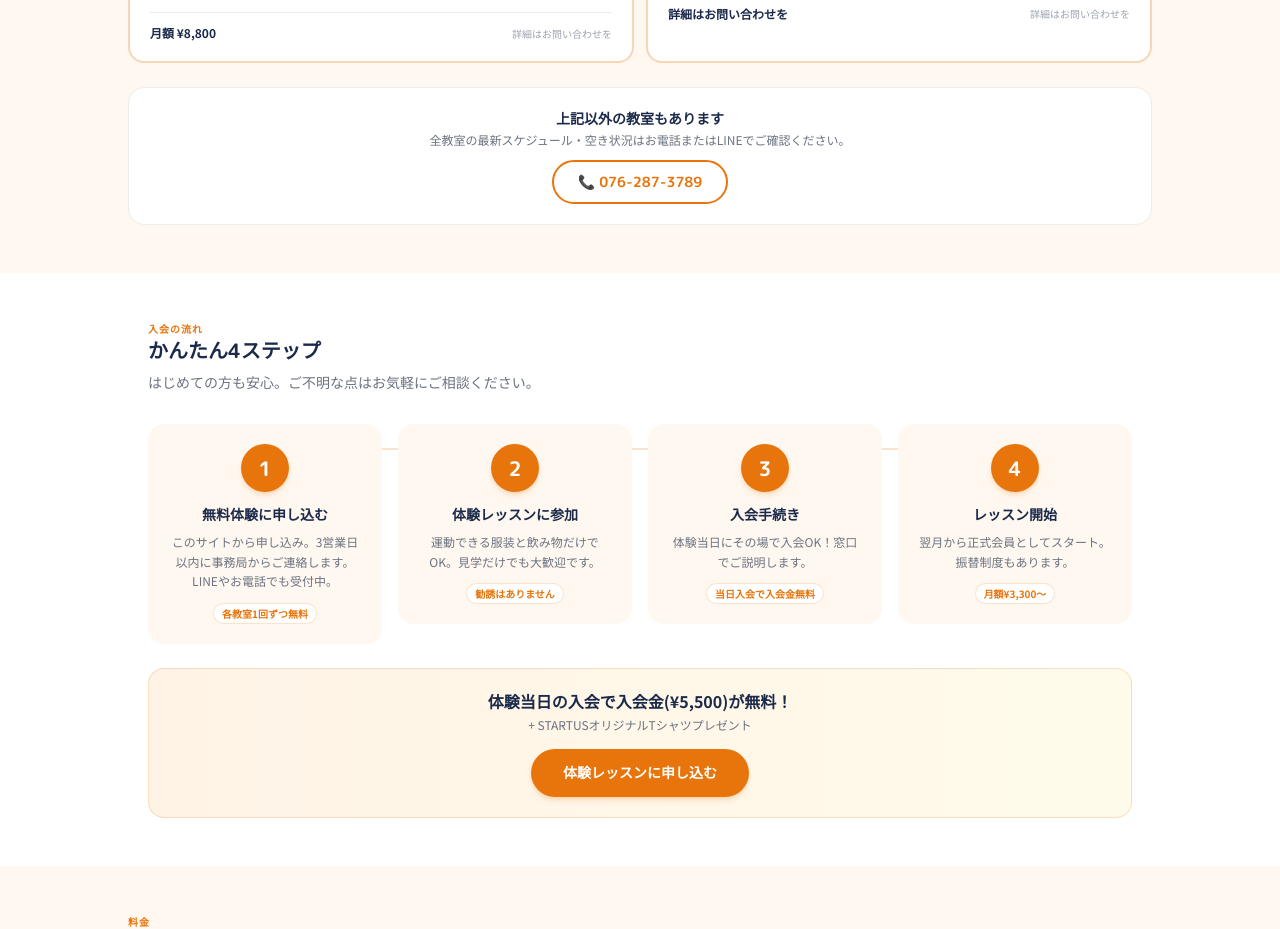
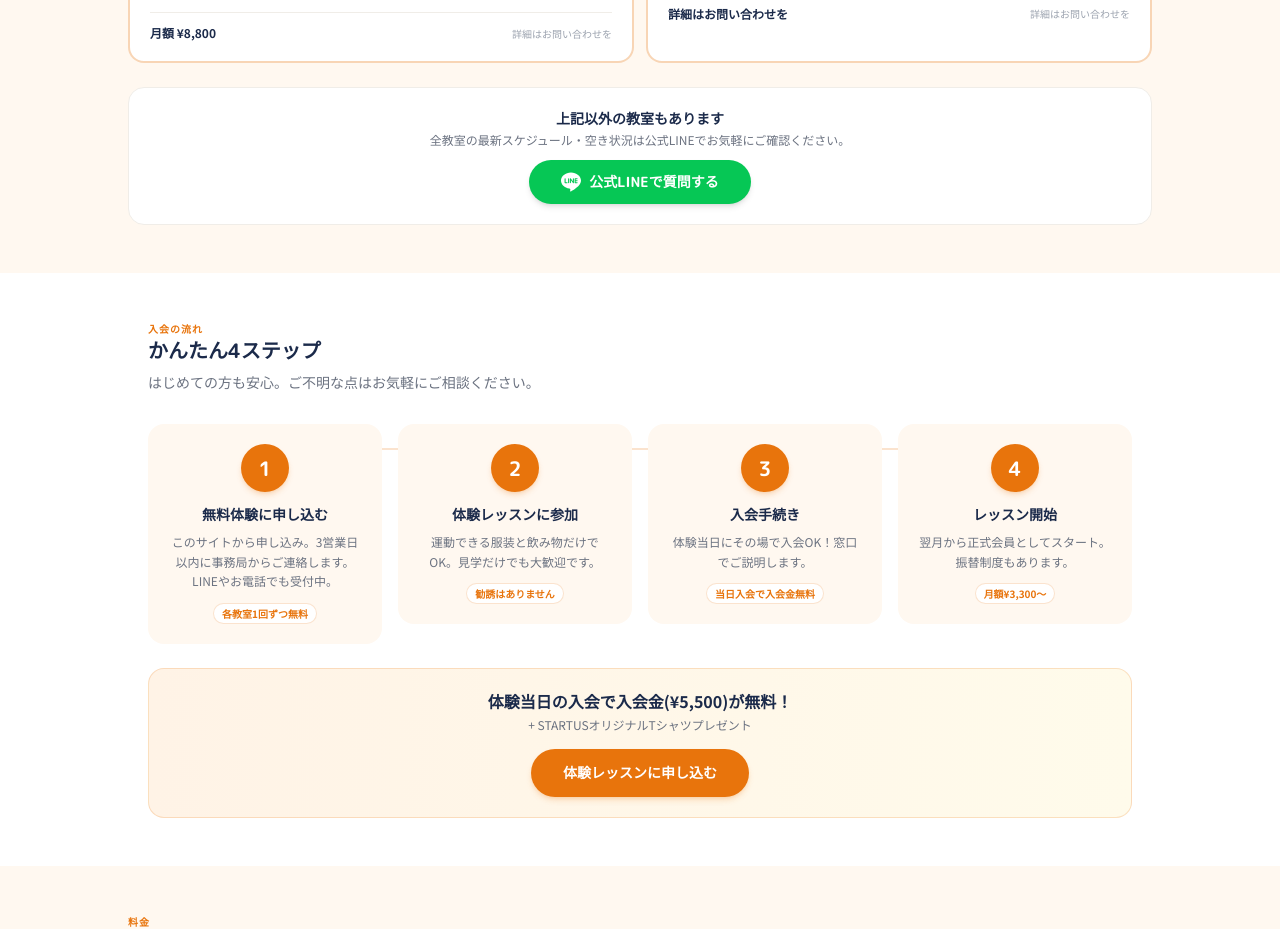
Before and after one commit to startus-sports/startus-site, a Next.js app: page / in a window 1280 px wide. Shown: the part 2566-3495 px from the top of the page. Built offline with nearby package versions, Linux system fonts and the light colour scheme; no server answers.

Commit message:
fix: 教室セクション末尾のCTAを電話から公式LINEボタンに変更
Co-Authored-By: Claude Fable 5 <noreply@anthropic.com>

```diff
--- a/src/app/HomeLP.tsx
+++ b/src/app/HomeLP.tsx
@@ -412,9 +412,17 @@ function ClassesSection() {
 
         <div className="mt-6 bg-white border border-warm-200 rounded-2xl p-5 text-center">
           <p className="text-sm text-brand-navy font-bold mb-1">上記以外の教室もあります</p>
-          <p className="text-xs text-gray-500 mb-3">全教室の最新スケジュール・空き状況はお電話またはLINEでご確認ください。</p>
-          <a href="tel:0762873789" className="btn-outline !text-sm">
-            📞 076-287-3789
+          <p className="text-xs text-gray-500 mb-3">全教室の最新スケジュール・空き状況は公式LINEでお気軽にご確認ください。</p>
+          <a
+            href="https://lin.ee/BQKtTDq"
+            target="_blank"
+            rel="noopener noreferrer"
+            className="inline-flex items-center justify-center gap-2 px-8 py-3 bg-[#06C755] text-white font-display font-bold text-sm rounded-full hover:opacity-90 transition-opacity shadow-md"
+          >
+            <svg className="w-5 h-5" viewBox="0 0 24 24" fill="currentColor">
+              <path d="M19.365 9.863c.349 0 .63.285.63.631 0 .345-.281.63-.63.63H17.61v1.125h1.755c.349 0 .63.283.63.63 0 .344-.281.629-.63.629h-2.386c-.345 0-.627-.285-.627-.629V8.108c0-.345.282-.63.63-.63h2.386c.346 0 .627.285.627.63 0 .349-.281.63-.63.63H17.61v1.125h1.755zm-3.855 3.016c0 .27-.174.51-.432.596-.064.021-.133.031-.199.031-.211 0-.391-.09-.51-.25l-2.443-3.317v2.94c0 .344-.279.629-.631.629-.346 0-.626-.285-.626-.629V8.108c0-.27.173-.51.43-.595.06-.023.136-.033.194-.033.195 0 .375.104.495.254l2.462 3.33V8.108c0-.345.282-.63.63-.63.345 0 .63.285.63.63v4.771zm-5.741 0c0 .344-.282.629-.631.629-.345 0-.627-.285-.627-.629V8.108c0-.345.282-.63.63-.63.346 0 .628.285.628.63v4.771zm-2.466.629H4.917c-.345 0-.63-.285-.63-.629V8.108c0-.345.285-.63.63-.63.348 0 .63.285.63.63v4.141h1.756c.348 0 .629.283.629.63 0 .344-.281.629-.629.629M24 10.314C24 4.943 18.615.572 12 .572S0 4.943 0 10.314c0 4.811 4.27 8.842 10.035 9.608.391.082.923.258 1.058.59.12.301.079.766.038 1.08l-.164 1.02c-.045.301-.24 1.186 1.049.645 1.291-.539 6.916-4.078 9.436-6.975C23.176 14.393 24 12.458 24 10.314" />
+            </svg>
+            公式LINEで質問する
           </a>
         </div>
       </div>
```
